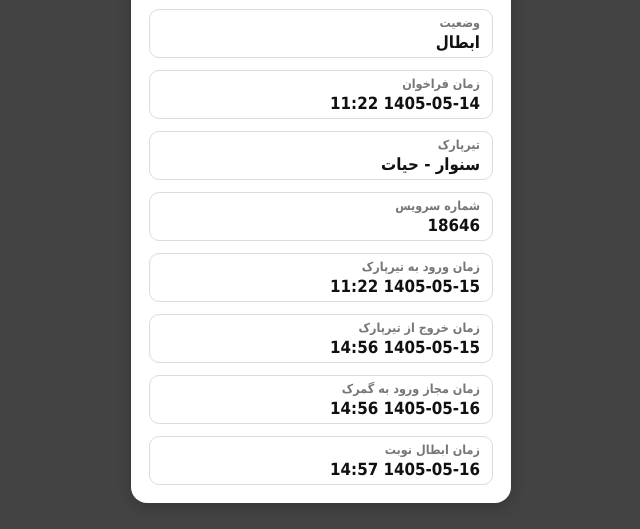
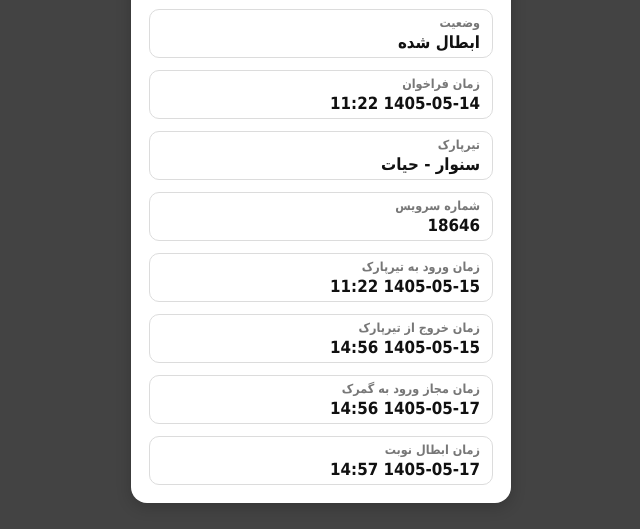
Before and after one commit to borderparrk/rimdann, a plain HTML site: page index.html in a window 1280 px wide. Shown: the part 456-985 px from the top of the page, 319-959 px from the left. Drawn offline with Linux system fonts and the light colour scheme.

Commit message:
Update index.html

```diff
--- a/index.html
+++ b/index.html
@@ -160,7 +160,7 @@
 
             <div class="item">
                 <span class="label">وضعیت</span>
-                <span class="value">ابطال</span>
+                <span class="value">ابطال شده</span>
             </div>
 
             <div class="item">
@@ -190,12 +190,12 @@
 
             <div class="item">
                 <span class="label">زمان مجاز ورود به گمرک</span>
-                <span class="value">1405-05-16 14:56</span>
+                <span class="value">1405-05-17 14:56</span>
             </div>
 
             <div class="item">
                 <span class="label">زمان ابطال نوبت</span>
-                <span class="value">1405-05-16 14:57</span>
+                <span class="value">1405-05-17 14:57</span>
             </div>
 
         </div>
```
